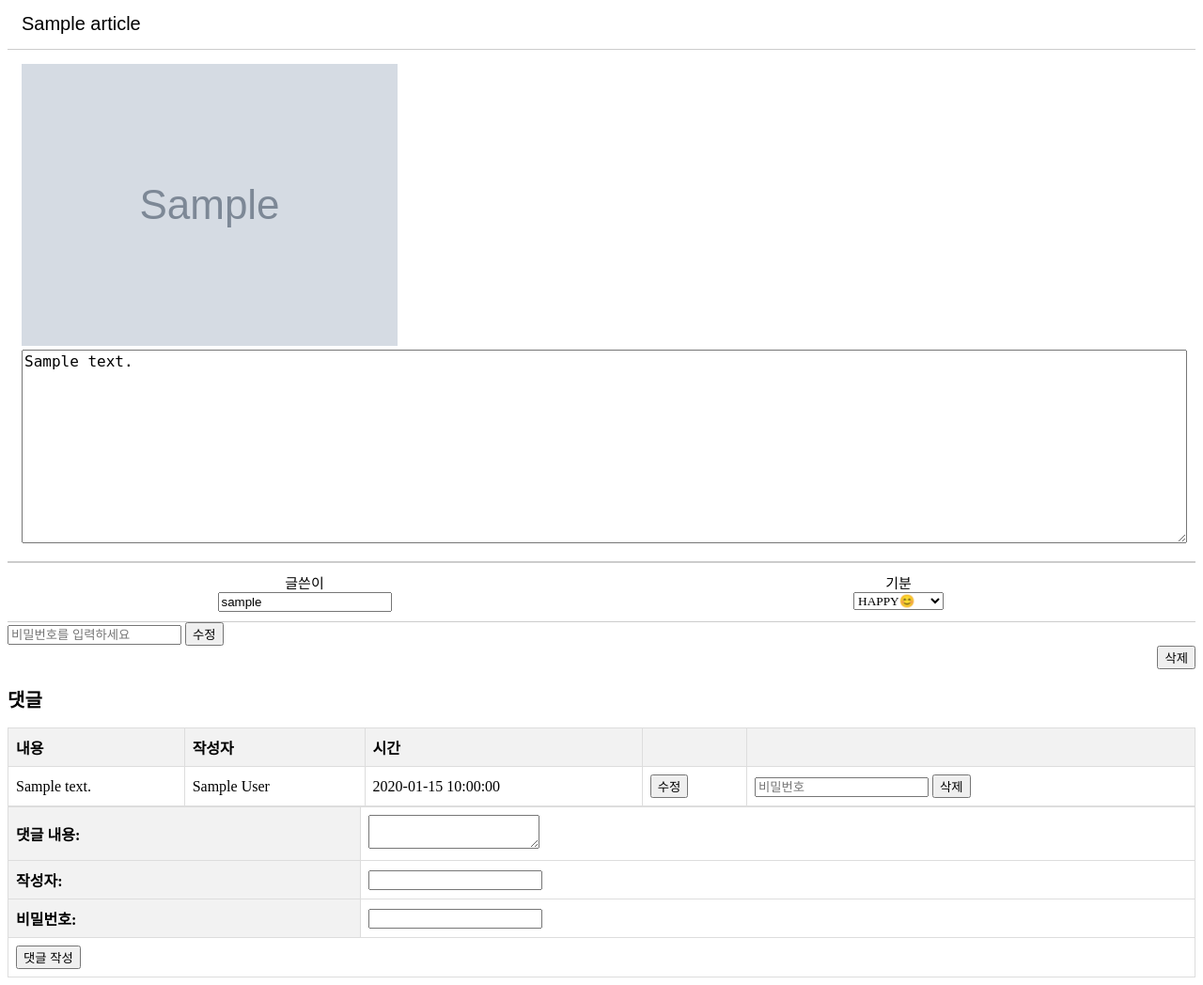
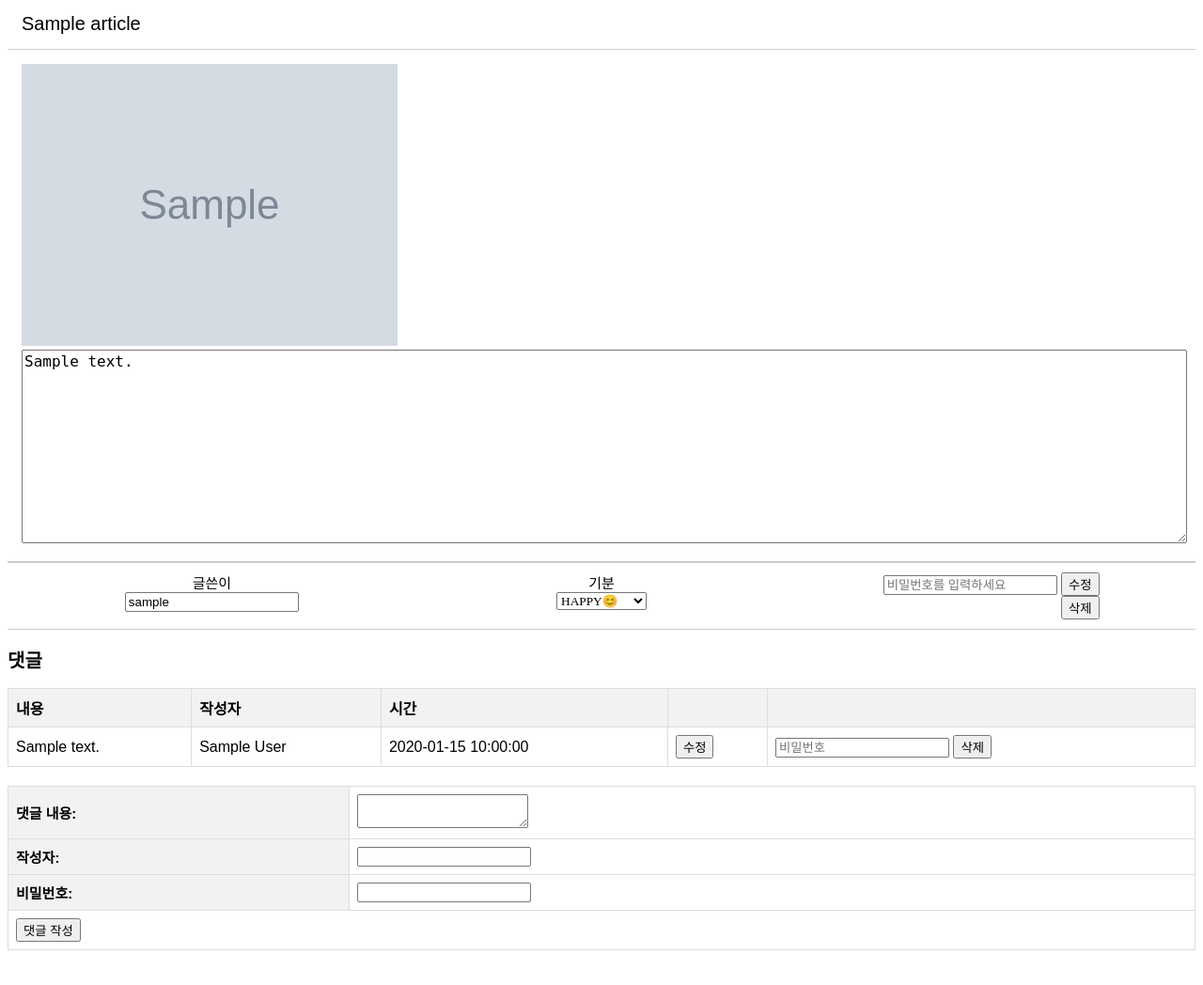
Before and after one commit to sumina-codewell/jjin_aquaculture, a Flask app: page /article/1 in a window 1280 px wide. Shown: the part 83-1131 px from the top of the page at 94% size. After the commit the page ends 1094 px from the top, so only its background shows below. Run offline with Flask 3, Linux system fonts and the light colour scheme; tables that the repository leaves empty hold one stand-in row (values such as "Sample post"); grey boxes marked "Sample" are stand-in pictures; some web fonts are replaced.

Commit message:
Update article_detail.html

```diff
--- a/templates/article_detail.html
+++ b/templates/article_detail.html
@@ -48,10 +48,10 @@
         }
 
         .info {
-            display: flex;
             border-top: 1px solid #ccc;
             border-bottom: 1px solid #ccc;
-            padding: 10px 0;
+            padding: 10px;
+            display: flex;
             justify-content: space-between;
             font-size: 15px;
             font-family: 'HakgyoansimWoojuR', sans-serif;
@@ -75,6 +75,16 @@
         .comments {
             font-size: 20px;
             font-family: 'TTHakgyoansimKossuyeomR', sans-serif;
+        }
+
+        .addcomment {
+            font-size: 15px;
+            font-family: 'HakgyoansimWoojuR', sans-serif;
+        }
+
+        .comment-list {
+            font-family: 'HakgyoansimWoojuR', sans-serif;
+            margin-bottom: 20px;
         }
 
         table {
@@ -267,15 +277,15 @@
                         <div id="new-title">{{ article.title }}</dib>
                     </tr>
                     {% if article.image_filename %}
+                    <tr>
                         <div class="content">
                             <img src="{{ url_for('static', filename='image/' + article.image_filename) }}"
                                 alt="{{ article.title }}"><br>
+                            {% endif %}
                             <textarea style="width: 100%; height: 200px; font-size: 16px;" id="new_content"
                                 name="new_content" required>{{ article.content }}</textarea>
                         </div>
-
                         <div class="info">
-                        {% endif %}
                             <dl>
                                 <dt>글쓴이</dt>
                                 <input type="text" id="new_nickname" name="new_nickname" value="{{ article.nickname }}"
@@ -285,17 +295,19 @@
                                 <dt>기분</dt>
                                 <select id="mood" name="mood" style="font-family: 'HakgyoansimWoojuR';"
                                     onchange="displayEmoji()">
-                                <option value="happy" {% if article.mood=='happy' %}selected{% endif %}>HAPPY😊</option>
+                                    <option value="happy" {% if article.mood=='happy' %}selected{% endif %}>HAPPY😊
+                                    </option>
                                     <option value="sad" {% if article.mood=='sad' %}selected{% endif %}>SAD😢</option>
-                                <option value="angry" {% if article.mood=='angry' %}selected{% endif %}>ANGRY😠</option>
+                                    <option value="angry" {% if article.mood=='angry' %}selected{% endif %}>ANGRY😠
+                                    </option>
                                     <option value="scared" {% if article.mood=='scared' %}selected{% endif %}>SCARED😨
                                     </option>
-                                <option value="excited" {% if article.mood=='excited' %}selected{% endif %}>EXCITED😄
+                                    <option value="excited" {% if article.mood=='excited' %}selected{% endif %}>
+                                        EXCITED😄
                                     </option>
                                 </select>
                             </dl>
-                    </div>
-
+                            <dl>
                                 <dt colspan="2">
                                     <!-- <form id="deleteForm" action="/delete_article/{{ article.id }}" method="post"
                                         onsubmit="return confirmDelete()"">
@@ -309,6 +321,10 @@
                                             <button type="submit">삭제</button>
                                         </div>
                                     </div>
+                            </dl>
+                        </div>
+
+
         </form>
         </dt>
     </div>
@@ -323,7 +339,7 @@
 
     <!-- 댓글 섹션 -->
     <h2 class="comments">댓글</h2>
-    <table>
+    <table class="comment-list">
         <thead>
             <tr>
                 <th>내용</th>
@@ -357,7 +373,7 @@
 
     <form action="{{ url_for('write_comment', article_id=article.id) }}" method="post">
         <table>
-            <tbody>
+            <tbody class="addcomment">
                 <tr>
                     <th><label for="comment_content">댓글 내용:</label></th>
                     <td><textarea id="comment_content" name="comment_content" required></textarea></td>
```
Lines whose indentation alone changed are shown as unchanged.
